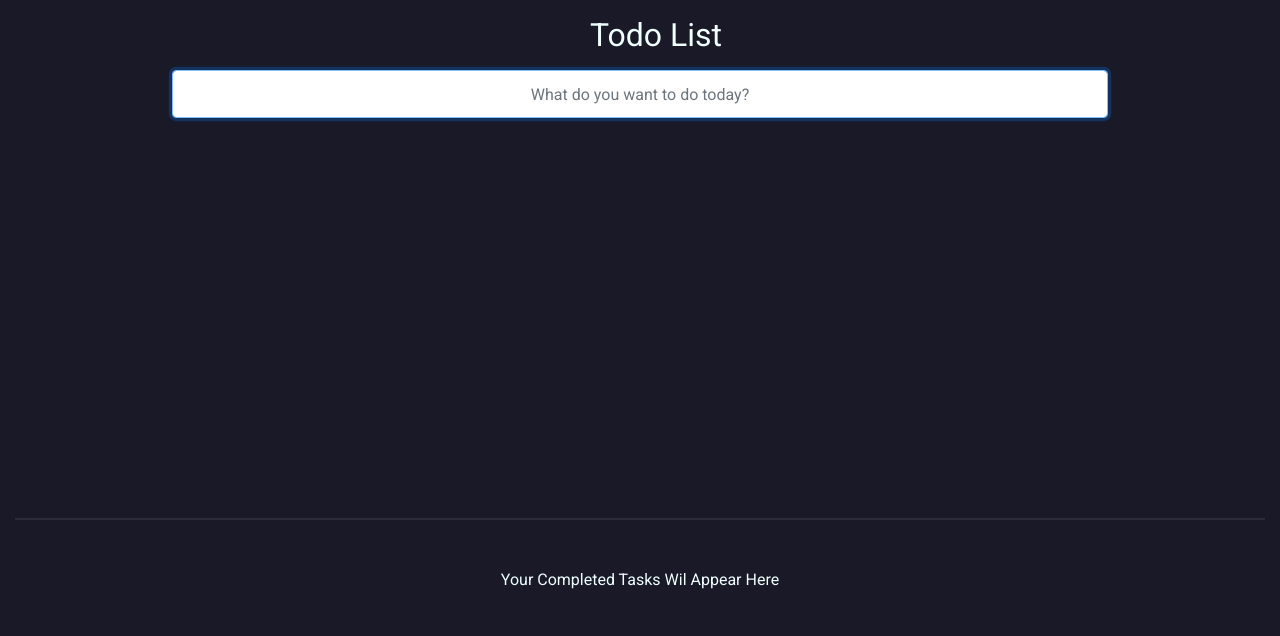
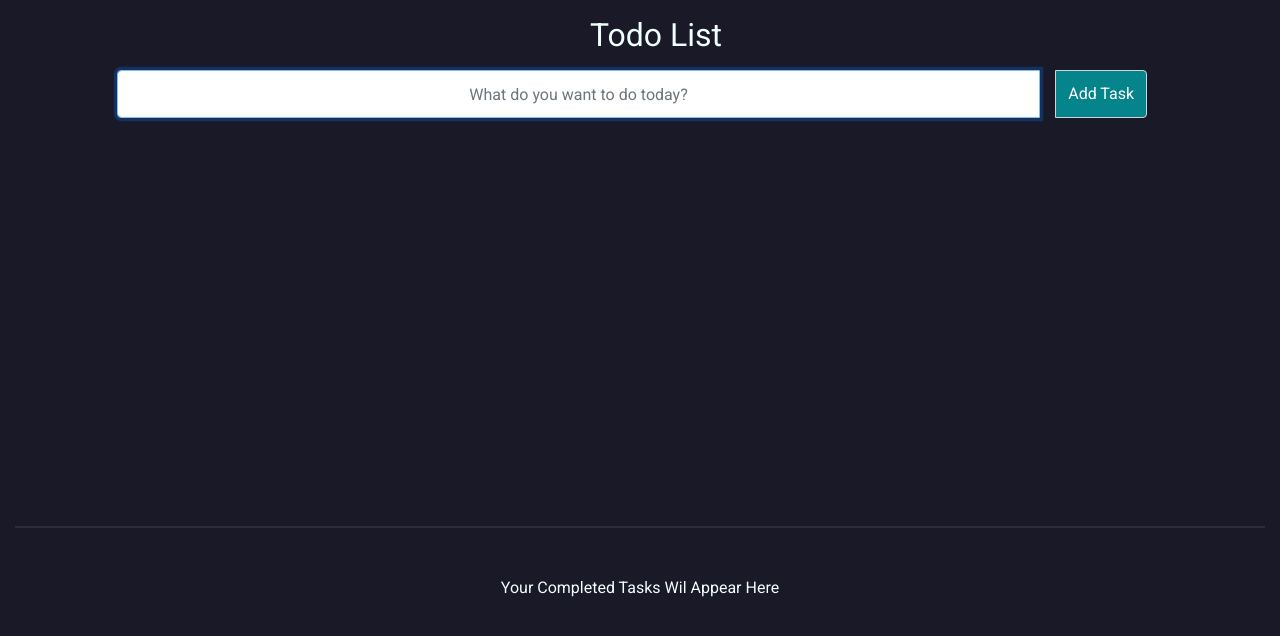
Before and after one commit to miyaParker/todoList, an Angular app: page / in a window 1280 px wide. Shown: the top 636 px of the page. Built offline with nearby package versions, Linux system fonts and the light colour scheme.

Commit message:
modified ui

```diff
--- a/src/app/app.component.css
+++ b/src/app/app.component.css
@@ -8,7 +8,6 @@
     padding: 1rem;
 }
 .task-list{
-    padding: 0 5%;
     min-height: 25rem;
 }
 .list-item{
--- a/src/app/app.component.html
+++ b/src/app/app.component.html
@@ -1,7 +1,20 @@
-<main class="container-fluid">
+<main class="container-fluid mx-auto">
   <h1>Todo List</h1>
+  <!-- <nav class="navbar navbar-expand">
+    <h1 class="navbar-brand" href="#">Todos</h1>
+    <div class="ml-auto">
+      <ul class="navbar-nav">
+        <li class="nav-item active">
+          <a class="nav-link" href="#">Pending <span class="sr-only">(current)</span></a>
+        </li>
+        <li class="nav-item">
+          <a class="nav-link" href="#">Resolved</a>
+        </li>
+        </ul>
+        </div>
+  </nav> -->
   <app-input (submit)="addTodo($event)"></app-input>
-  <div class="task-list">
+  <div class="task-list mx-auto">
     <ul>
       <div class="col-10 row list-item" *ngFor="let todo of todoList" (click)="checkTodo(todoItem.id)">
         <svg xmlns="http://www.w3.org/2000/svg" x="0px" y="0px" width="30" height="30" viewBox="0 0 172 172"
--- a/src/app/input/input.component.html
+++ b/src/app/input/input.component.html
@@ -1,3 +1,6 @@
-<div class="row justify-content-center" >
-    <input #input autofocus type="text" class="form-control col-9" min="5" max="50" placeholder="What do you want to do today?" (keyup.enter)='getInput(input)'>
-</div>
+<div class="container input-group mb-2 justify-content-center">
+    <input #input autofocus type="text" class="form-control col-10" placeholder="What do you want to do today?" (keyup.enter)='getInput(input)'>
+    <div class="input-group-append">
+      <button class="btn input-group-text" id="add-task" (click)='getInput(input)'>Add Task</button>
+    </div>
+  </div>
```
